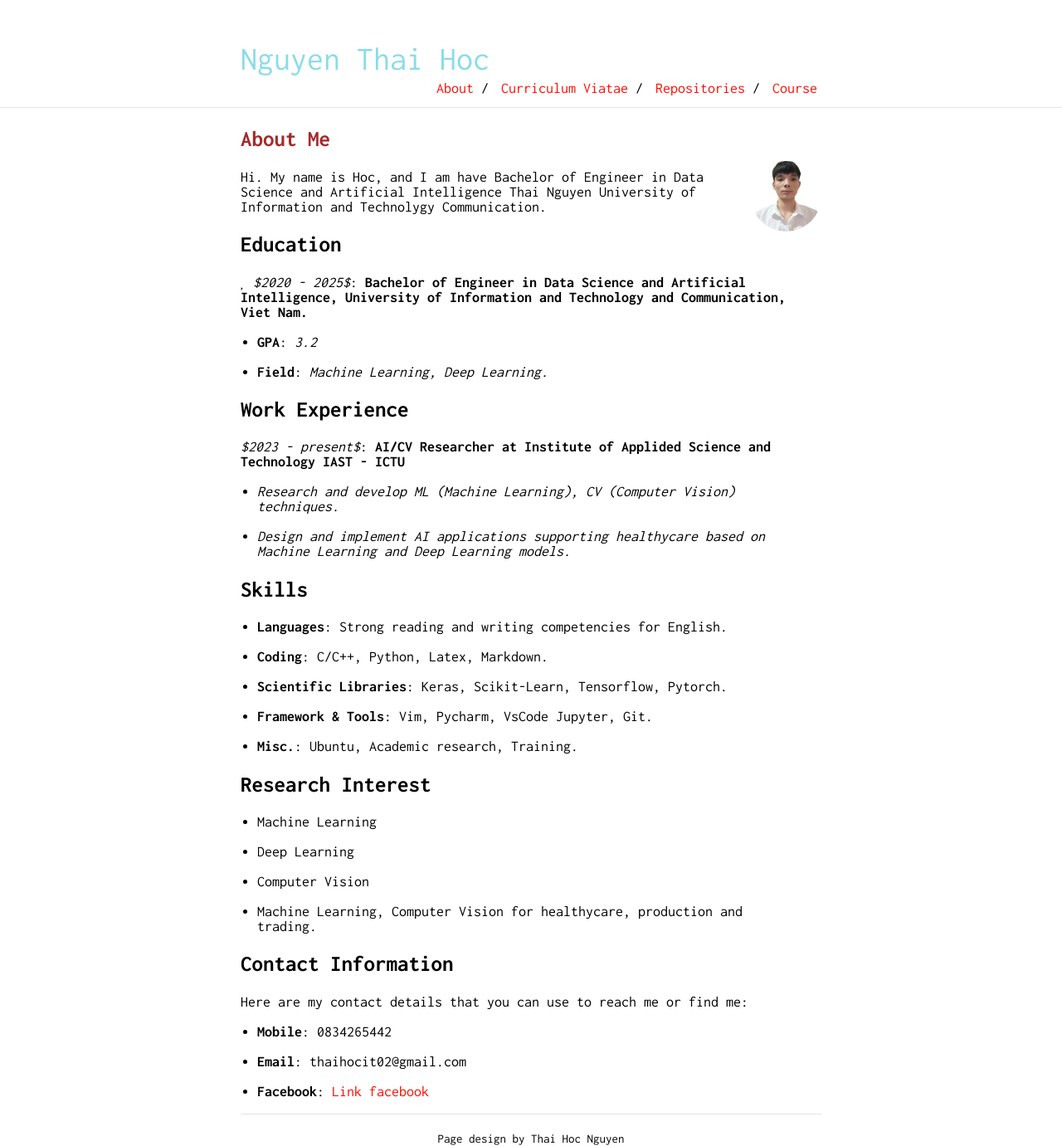
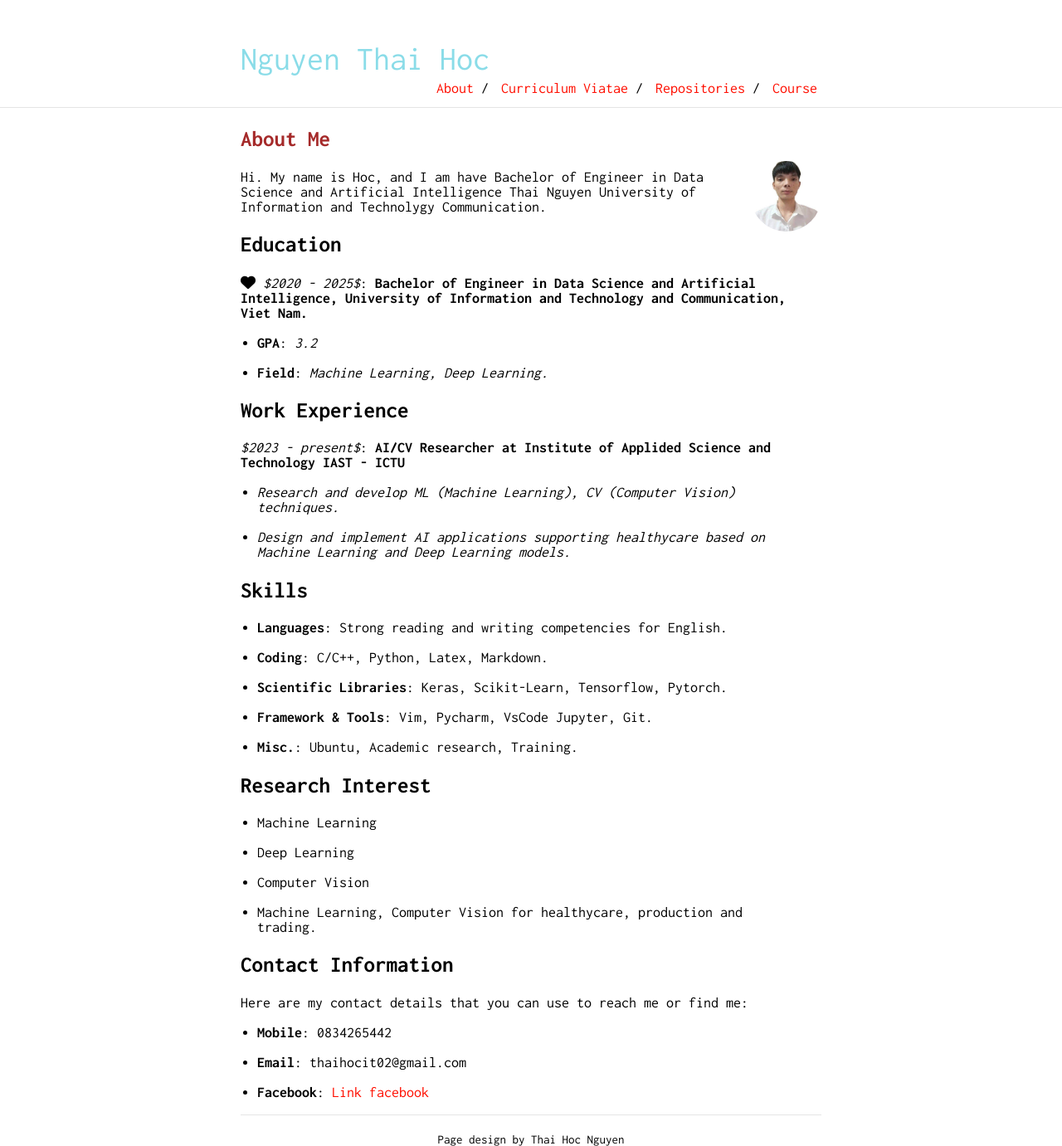
Before and after one commit to nguyenthaihoc02/About-Me, a Jekyll site: the page built from index.md, in a window 1280 px wide. Shown: the whole page at 83% size. Built offline with Jekyll 4.4.1, drawn with Linux system fonts in a browser that asks for light colours.

Commit message:
update file

```diff
--- a/index.md
+++ b/index.md
@@ -11,8 +11,7 @@ Hi. My name is Hoc, and I am have Bachelor of Engineer in Data Science and Artif
 
 ## Education
 
-<i class="fa-light fa-heart"></i>
-*$2020 - 2025$*: **Bachelor of Engineer in Data Science and Artificial Intelligence, University of Information and Technology and Communication, Viet Nam.**
+<i class="fa-solid fa-heart"></i> *$2020 - 2025$*: **Bachelor of Engineer in Data Science and Artificial Intelligence, University of Information and Technology and Communication, Viet Nam.**
 
 * **GPA**: *3.2*
 
```
